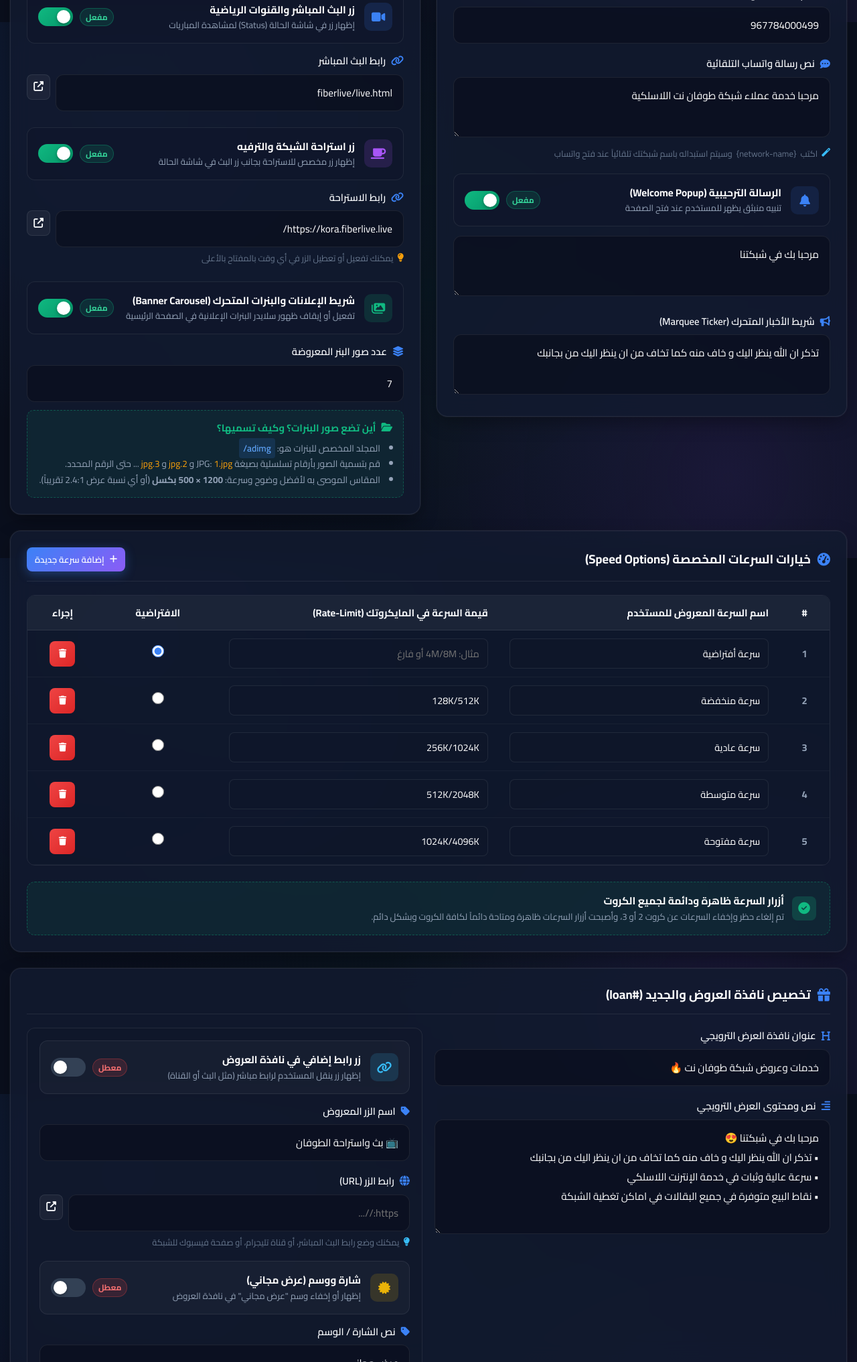
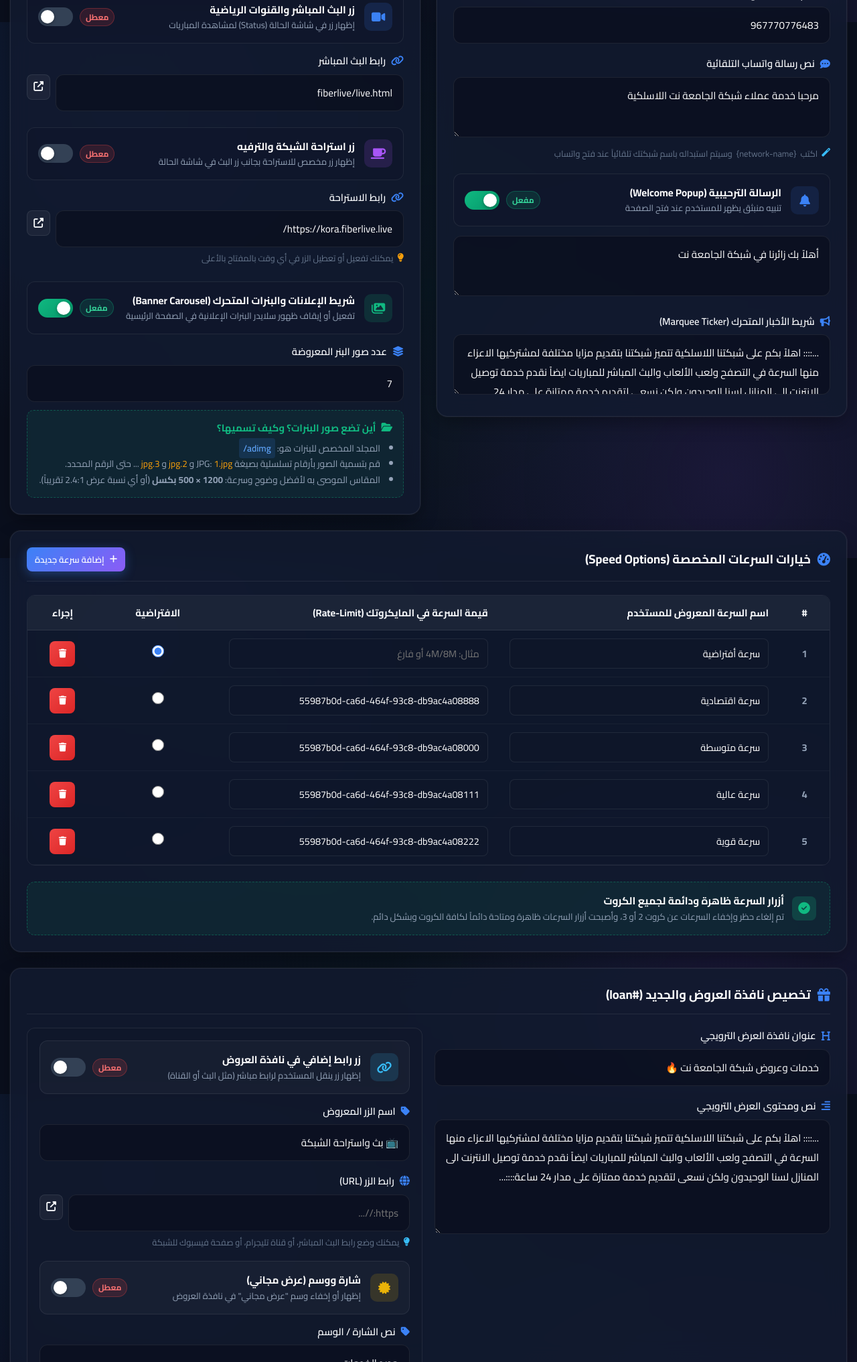
Before and after one commit to wwwrwww65-netizen/Tofan, a website: page dash.html in a window 1280 px wide. Shown: the part 767-2800 px from the top of the page at 67% size. Drawn offline with Linux system fonts and the light colour scheme.

Commit message:
تجهيز شبكه الجامعه نت

```diff
--- a/config.js
+++ b/config.js
@@ -1,18 +1,18 @@
 window.siteConfig = {
-    "siteName": "طوفان نت",
-    "network-name": "طوفان نت",
+    "siteName": "الجامعة نت",
+    "network-name": "الجامعة نت",
     "subDecText": "لخدمات الإنترنت اللاسلكي",
-    "welcomeMessage": "مرحبا بك في شبكتنا",
+    "welcomeMessage": "أهلاً بك زائرنا في شبكة الجامعة نت",
     "welcomeMessageV": true,
     "erbV": false,
-    "news-line": "تذكر ان الله ينظر اليك و خاف منه كما تخاف من ان ينظر اليك من بجانبك",
+    "news-line": "...:::: اهلاً بكم على شبكتنا اللاسلكية تتميز شبكتنا بتقديم مزايا مختلفة لمشتركيها الاعزاء منها السرعة في التصفح ولعب الألعاب والبث المباشر للمباريات ايضاً نقدم خدمة توصيل الانترنت الى المنازل لسنا الوحيدون ولكن نسعى لتقديم خدمة ممتازة على مدار 24 ساعة::::...",
     "news-line2": "",
-    "textSlider1": "تذكر ان الله ينظر اليك و خاف منه كما تخاف من ان ينظر اليك من بجانبك",
-    "supportPhone": "784000499",
-    "service-number": "784000499",
-    "callPhone": "784000499",
-    "whatsappPhone": "967784000499",
-    "whatsappMsg": "مرحبا خدمة عملاء شبكة طوفان نت اللاسلكية",
+    "textSlider1": "...:::: اهلاً بكم على شبكتنا اللاسلكية تتميز شبكتنا بتقديم مزايا مختلفة لمشتركيها الاعزاء منها السرعة في التصفح ولعب الألعاب والبث المباشر للمباريات ايضاً نقدم خدمة توصيل الانترنت الى المنازل لسنا الوحيدون ولكن نسعى لتقديم خدمة ممتازة على مدار 24 ساعة::::...",
+    "supportPhone": "770776483",
+    "service-number": "770776483",
+    "callPhone": "770776483",
+    "whatsappPhone": "967770776483",
+    "whatsappMsg": "مرحبا خدمة عملاء شبكة الجامعة نت اللاسلكية",
     "fixedSpeedCardPrefixes": [],
     "speed-select": 0,
     "speed-var": "speed",
@@ -27,30 +27,30 @@ window.siteConfig = {
             "isDefault": true
         },
         {
-            "name": "سرعة منخفضة ",
-            "label": "سرعة منخفضة ",
-            "value": "128K/512K",
+            "name": "سرعة اقتصادية",
+            "label": "سرعة اقتصادية",
+            "value": "55987b0d-ca6d-464f-93c8-db9ac4a08888",
             "selected": false,
             "isDefault": false
         },
         {
-            "name": "سرعة عادية ",
-            "label": "سرعة عادية ",
-            "value": "256K/1024K",
+            "name": "سرعة متوسطة",
+            "label": "سرعة متوسطة",
+            "value": "55987b0d-ca6d-464f-93c8-db9ac4a08000",
             "selected": false,
             "isDefault": false
         },
         {
-            "name": "سرعة متوسطة ",
-            "label": "سرعة متوسطة ",
-            "value": "512K/2048K",
+            "name": "سرعة عالية",
+            "label": "سرعة عالية",
+            "value": "55987b0d-ca6d-464f-93c8-db9ac4a08111",
             "selected": false,
             "isDefault": false
         },
         {
-            "name": "سرعة مفتوحة",
-            "label": "سرعة مفتوحة",
-            "value": "1024K/4096K",
+            "name": "سرعة قوية",
+            "label": "سرعة قوية",
+            "value": "55987b0d-ca6d-464f-93c8-db9ac4a08222",
             "selected": false,
             "isDefault": false
         }
@@ -60,132 +60,181 @@ window.siteConfig = {
     "packages": [
         {
             "price": "100 ريال",
-            "time": "3 ساعات",
-            "size": "200 ميجا",
-            "transfer": "200 ميجا",
-            "validity": "2 ايام",
-            "vl": "2 ايام"
+            "time": "4 ساعات",
+            "size": "400 ميجا",
+            "transfer": "400 ميجا",
+            "validity": "4 يوم",
+            "vl": "4 يوم"
         },
         {
-            "price": "150 ريال",
-            "time": "5 ساعات",
-            "size": "300 ميجا",
-            "transfer": "300 ميجا",
-            "validity": "4 ايام",
-            "vl": "4 ايام"
+            "price": "200 ريال",
+            "time": "12 ساعة",
+            "size": "700 ميجا",
+            "transfer": "700 ميجا",
+            "validity": "10 يوم",
+            "vl": "10 يوم"
         },
         {
             "price": "250 ريال",
-            "time": "10 ساعات",
-            "size": "650 ميجا",
-            "transfer": "650 ميجا",
-            "validity": "7 ايام",
-            "vl": "7 ايام"
+            "time": "15 ساعة",
+            "size": "1 جيجا",
+            "transfer": "1 جيجا",
+            "validity": "15 يوم",
+            "vl": "15 يوم"
         },
         {
             "price": "500 ريال",
-            "time": "25 ساعة",
-            "size": "1400 ميجا",
-            "transfer": "1400 ميجا",
+            "time": "50 ساعة",
+            "size": "2 جيجا",
+            "transfer": "2 جيجا",
             "validity": "20 يوم",
             "vl": "20 يوم"
         },
         {
-            "price": "1000 ريال",
-            "time": "60 ساعة",
-            "size": "3 جيجا",
-            "transfer": "3 جيجا",
-            "validity": "شهر",
-            "vl": "شهر"
+            "price": "اشتراك شهري",
+            "time": "بدون تحديد",
+            "size": "25 جيجا",
+            "transfer": "25 جيجا",
+            "validity": "30 يوم",
+            "vl": "30 يوم"
         },
         {
-            "price": "5000 ريال",
-            "time": "شهر",
-            "size": "15 جيجا",
-            "transfer": "15 جيجا",
-            "validity": "شهر",
-            "vl": "شهر"
+            "price": "اشتراك شهري",
+            "time": "بدون تحديد",
+            "size": "30 جيجا",
+            "transfer": "30 جيجا",
+            "validity": "30 يوم",
+            "vl": "30 يوم"
+        },
+        {
+            "price": "اشتراك شهري",
+            "time": "بدون تحديد",
+            "size": "50 جيجا",
+            "transfer": "50 جيجا",
+            "validity": "30 يوم",
+            "vl": "30 يوم"
+        },
+        {
+            "price": "اشتراك شهري",
+            "time": "بدون تحديد",
+            "size": "75 جيجا",
+            "transfer": "75 جيجا",
+            "validity": "30 يوم",
+            "vl": "30 يوم"
+        },
+        {
+            "price": "اشتراك شهري",
+            "time": "بدون تحديد",
+            "size": "100 جيجا",
+            "transfer": "100 جيجا",
+            "validity": "30 يوم",
+            "vl": "30 يوم"
         }
     ],
     "profiles": [
         {
             "price": "100 ريال",
-            "time": "3 ساعات",
-            "transfer": "200 ميجا",
-            "validity": "2 ايام"
+            "time": "4 ساعات",
+            "transfer": "400 ميجا",
+            "validity": "4 يوم"
         },
         {
-            "price": "150 ريال",
-            "time": "5 ساعات",
-            "transfer": "300 ميجا",
-            "validity": "4 ايام"
+            "price": "200 ريال",
+            "time": "12 ساعة",
+            "transfer": "700 ميجا",
+            "validity": "10 يوم"
         },
         {
             "price": "250 ريال",
-            "time": "10 ساعات",
-            "transfer": "650 ميجا",
-            "validity": "7 ايام"
+            "time": "15 ساعة",
+            "transfer": "1 جيجا",
+            "validity": "15 يوم"
         },
         {
             "price": "500 ريال",
-            "time": "25 ساعة",
-            "transfer": "1400 ميجا",
+            "time": "50 ساعة",
+            "transfer": "2 جيجا",
             "validity": "20 يوم"
         },
         {
-            "price": "1000 ريال",
-            "time": "60 ساعة",
-            "transfer": "3 جيجا",
-            "validity": "شهر"
+            "price": "اشتراك شهري",
+            "time": "بدون تحديد",
+            "transfer": "25 جيجا",
+            "validity": "30 يوم"
         },
         {
-            "price": "5000 ريال",
-            "time": "شهر",
-            "transfer": "15 جيجا",
-            "validity": "شهر"
+            "price": "اشتراك شهري",
+            "time": "بدون تحديد",
+            "transfer": "30 جيجا",
+            "validity": "30 يوم"
+        },
+        {
+            "price": "اشتراك شهري",
+            "time": "بدون تحديد",
+            "transfer": "50 جيجا",
+            "validity": "30 يوم"
+        },
+        {
+            "price": "اشتراك شهري",
+            "time": "بدون تحديد",
+            "transfer": "75 جيجا",
+            "validity": "30 يوم"
+        },
+        {
+            "price": "اشتراك شهري",
+            "time": "بدون تحديد",
+            "transfer": "100 جيجا",
+            "validity": "30 يوم"
         }
     ],
-    "offersTitle": "خدمات وعروض شبكة طوفان نت 🔥",
-    "offers": "مرحبا بك في شبكتنا 😍\n• تذكر ان الله ينظر اليك و خاف منه كما تخاف من ان ينظر اليك من بجانبك\n• سرعة عالية وثبات في خدمة الإنترنت اللاسلكي\n• نقاط البيع متوفرة في جميع البقالات في اماكن تغطية الشبكة",
-    "offersBadge": "عرض مجاني",
+    "offersTitle": "خدمات وعروض شبكة الجامعة نت 🔥",
+    "offers": "...:::: اهلاً بكم على شبكتنا اللاسلكية تتميز شبكتنا بتقديم مزايا مختلفة لمشتركيها الاعزاء منها السرعة في التصفح ولعب الألعاب والبث المباشر للمباريات ايضاً نقدم خدمة توصيل الانترنت الى المنازل لسنا الوحيدون ولكن نسعى لتقديم خدمة ممتازة على مدار 24 ساعة::::...",
+    "offersBadge": "جديد الخدمات",
     "offersBadgeV": false,
-    "offersBtnText": "📺 بث واستراحة الطوفان",
+    "offersBtnText": "📺 بث واستراحة الشبكة",
     "offersBtnUrl": "",
     "offersBtnV": false,
     "loan-button": true,
-    "loan-text": "أهلاً بك زائرنا في شبكة طوفان نت",
+    "loan-text": "أهلاً بك زائرنا في شبكة الجامعة نت",
     "salesPoints": [
-        "جميع البقالات في اماكن تغطية الشبكة"
+        "المركز الرئيسي مركز الجامعة",
+        "جميع البقائل المجاوة للشبكة"
     ],
     "sell-points": [
         {
-            "name": "جميع البقالات في اماكن تغطية الشبكة"
+            "name": "المركز الرئيسي مركز الجامعة"
+        },
+        {
+            "name": "جميع البقائل المجاوة للشبكة"
         }
     ],
+    "popup-adv-time": 5,
+    "popup-adv-img-type": true,
+    "popup-adv-repeat-after": 120,
+    "login-type": "passwordAsUser",
     "estr": "https://kora.fiberlive.live/",
-    "estrV": true,
+    "estrV": false,
     "moba": "fiberlive/live.html",
-    "mobaV": true,
+    "mobaV": false,
     "redirect-to-esterahah": "https://kora.fiberlive.live/",
     "redirect-to-mobasher": "fiberlive/live.html",
     "app-store-status-button": false,
     "app-store-base-url": "",
     "quranUrl": "",
     "quranV": false,
-    "updatesBlockerV": true,
-    "enable-updates-blocker": 1,
+    "updatesBlockerV": false,
+    "enable-updates-blocker": 0,
     "enableHotCookie": true,
     "enable-hot-cookie": 1,
     "enable-hot-blocker": 1,
     "clear-router-cookie": 1,
     "clear-hot-cookie": 1,
-    "block-time": 2,
+    "block-time": 1,
     "try-count": 5,
     "warn-when": 3,
     "warn-message": "تحذير !! عدد محاولاتك الخاطئة اصبح {{tryCounter}} محاولات, عدد المحاولات المسموح بها هي {{tryCount}} محاولات فقط, عدد محاولاتك المتبقية {{restTryCount}} محاولات, سيتم حظرك لمدة {{blockTime}} دقائق اذا تجاوزت العدد المسموح للمحاولات",
-    "login-type": "user",
     "input-autocomplete": "on",
-    "input-type": "tel",
+    "input-type": "text",
     "input-rm-white-spaces": 1,
     "input-to-lower": 0,
     "input-to-upper": 0,
@@ -193,6 +242,7 @@ window.siteConfig = {
     "input-only-numbers": 0,
     "input-no-numbers": 0,
     "input-only-alphanumeric": 0,
+    "input-to-tel-type-when": 0,
     "input-to-text-type-when": 0,
     "price-button": true,
     "sell-point-button": true,
--- a/metadata.json
+++ b/metadata.json
@@ -1,6 +1,6 @@
 {
-  "name": "شبكة طوفان نت",
-  "description": "بوابة تسجيل الدخول وشبكة طوفان نت للاتصالات والإنترنت اللاسلكي",
+  "name": "شبكة الجامعة نت",
+  "description": "بوابة تسجيل الدخول وشبكة الجامعة نت للاتصالات والإنترنت اللاسلكي",
   "requestFramePermissions": [],
   "majorCapabilities": ["MAJOR_CAPABILITY_SERVER_SIDE_GEMINI_API"]
 }
```
Also changed, not shown: alogin.html (+3 -0 lines), login.html (+5 -0 lines), logout.html (+2 -0 lines).
